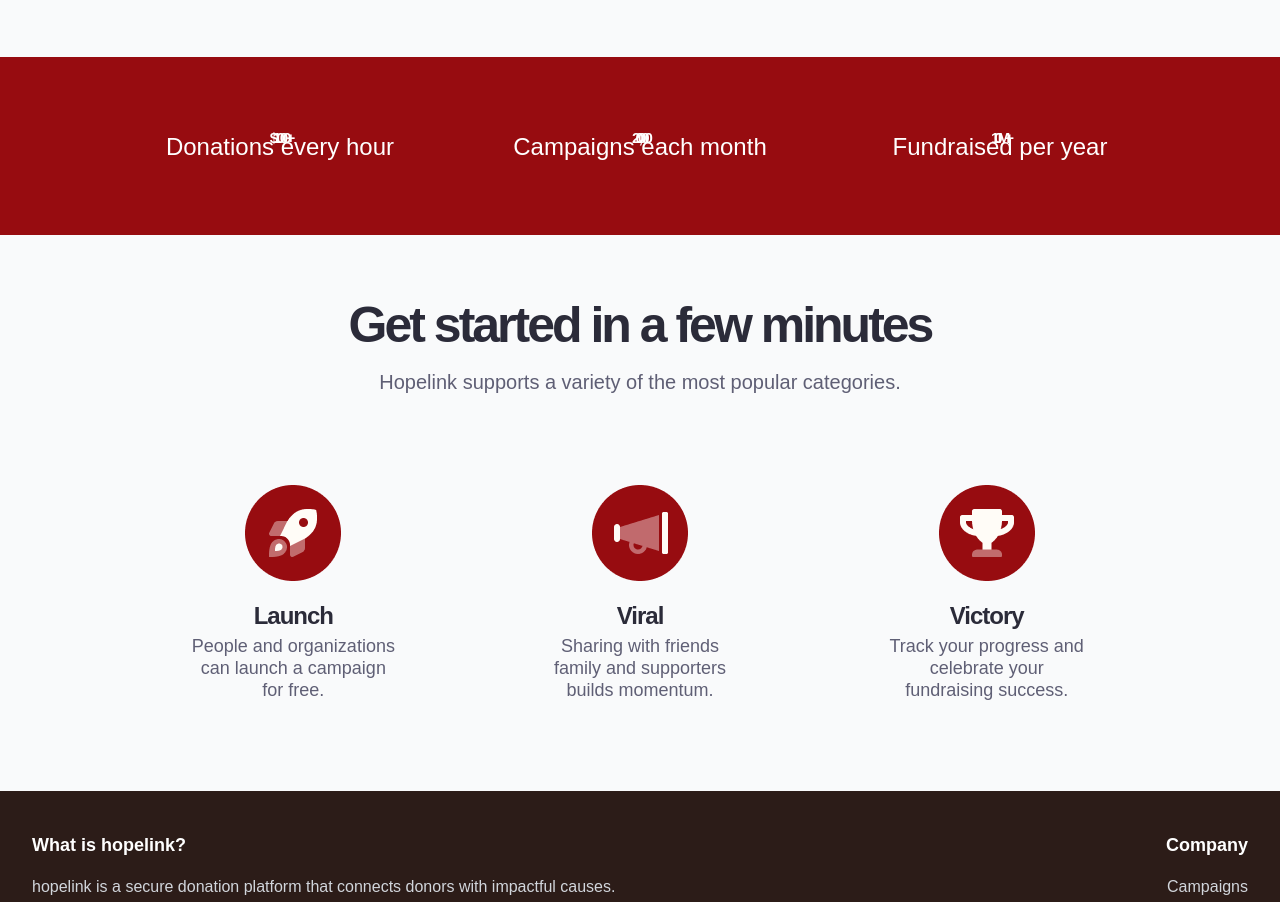
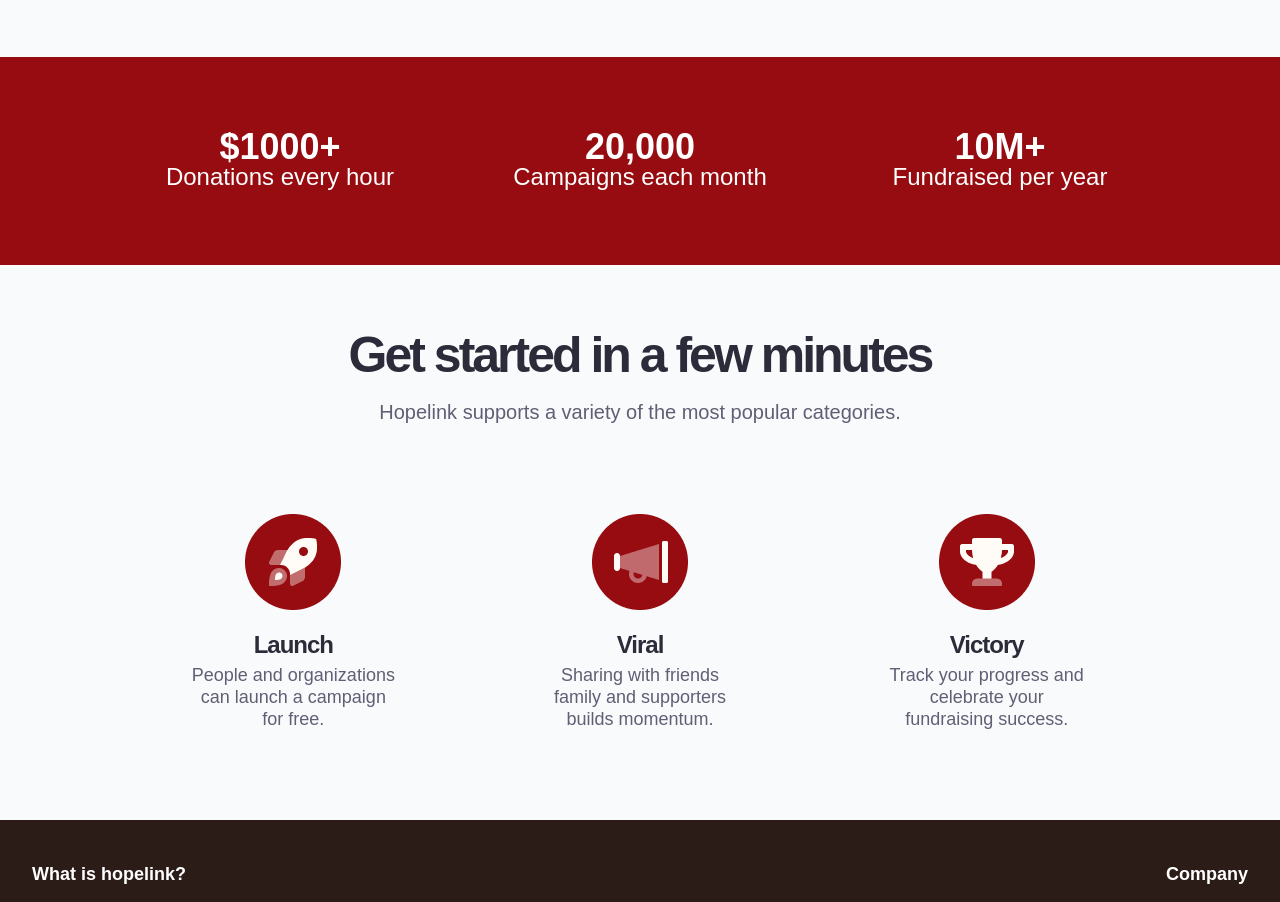
Before and after one commit to chithraka-kal/bettercore-fundraiser-web, a React (Create React App) app in the folder client/: page / in a window 1280 px wide. Shown: the part 2820-3722 px from the top of the page. Built offline with nearby package versions, Linux system fonts and the light colour scheme; no server answers.

Commit message:
Update Banner.js

```diff
--- a/client/src/Components/Banner.js
+++ b/client/src/Components/Banner.js
@@ -2,7 +2,7 @@ import React from 'react';
 
 const Stat = ({ amount, description }) => (
   <div className="stat">
-    <div className="amount">{amount}</div>
+    <div className="text-4xl font-bold mb-3">{amount}</div>
     <div className="description">{description}</div>
   </div>
 );
```
